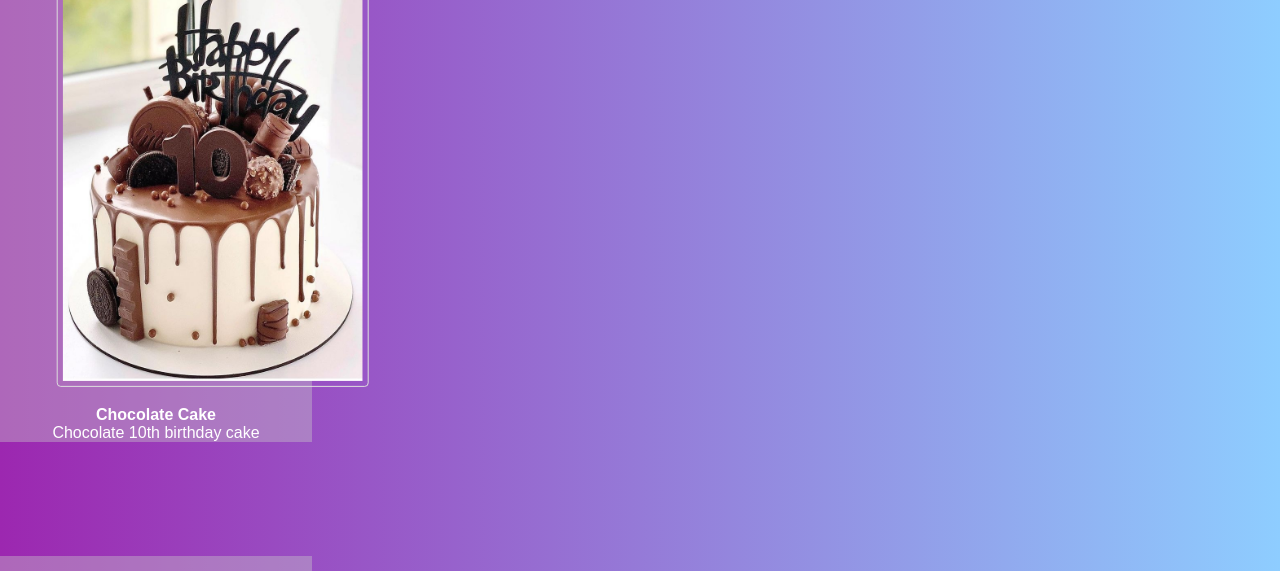
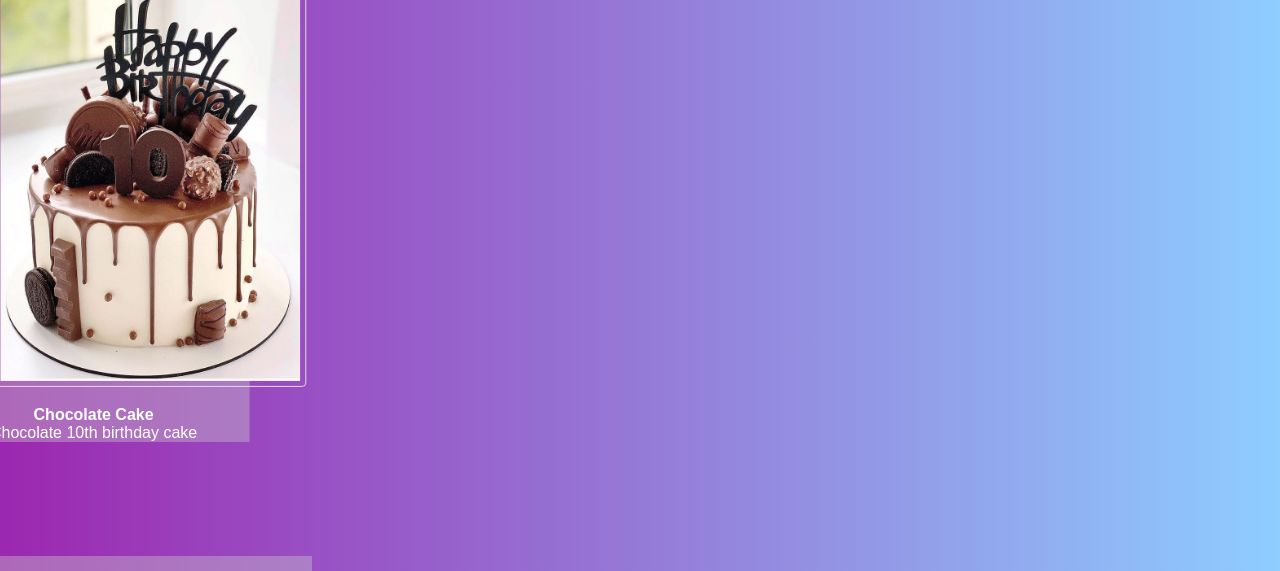
Before and after one commit to TafadzwaNigel/cake-business, a plain HTML site: page index.html in a window 1280 px wide. Shown: the part 172-743 px from the top of the page. Drawn offline with Linux system fonts and the light colour scheme.

Commit message:
Update styles.css
h

```diff
--- a/styles.css
+++ b/styles.css
@@ -71,7 +71,7 @@ img{
     height:auto;
     position: relative;
     background: rgba(200,200,200,0.4) ;
-    transform: translate(0% ,0%);
+    transform: translate(-20% ,0%);
 }
 
 .BOX2{
```
